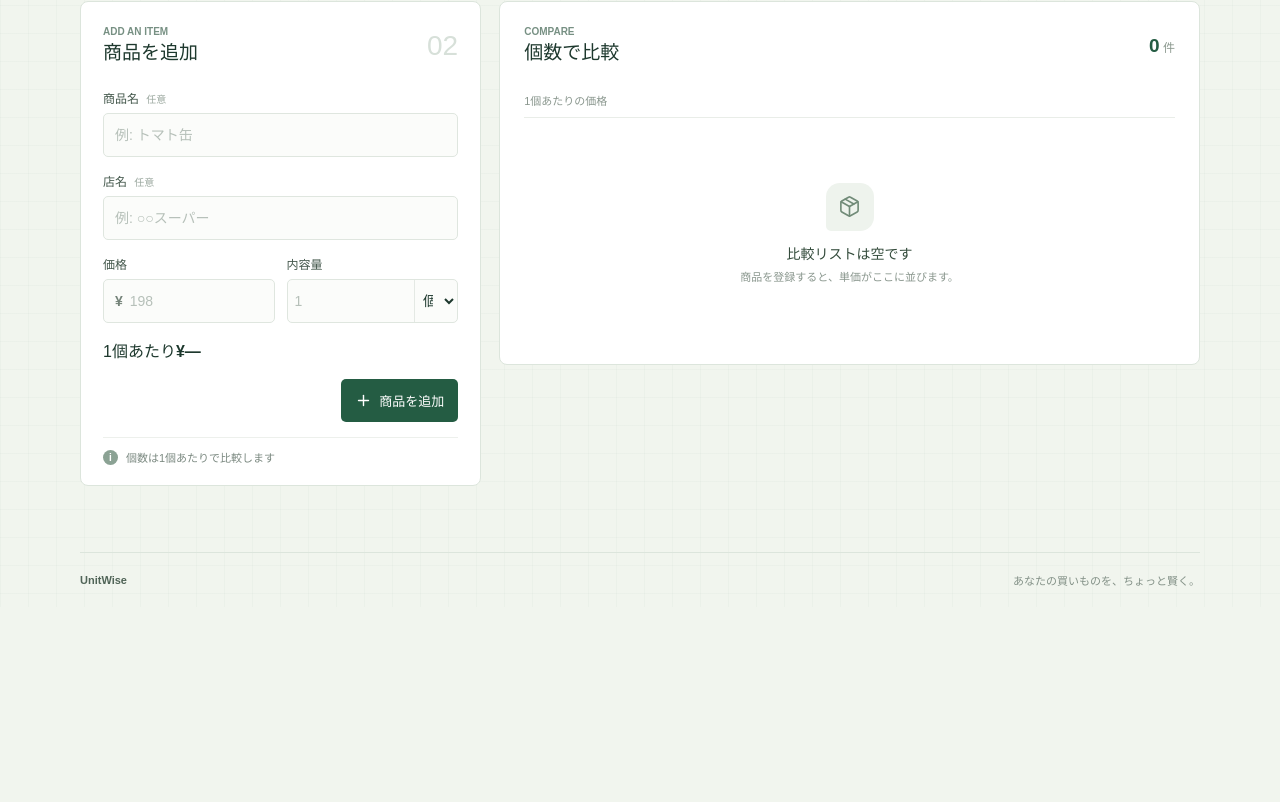
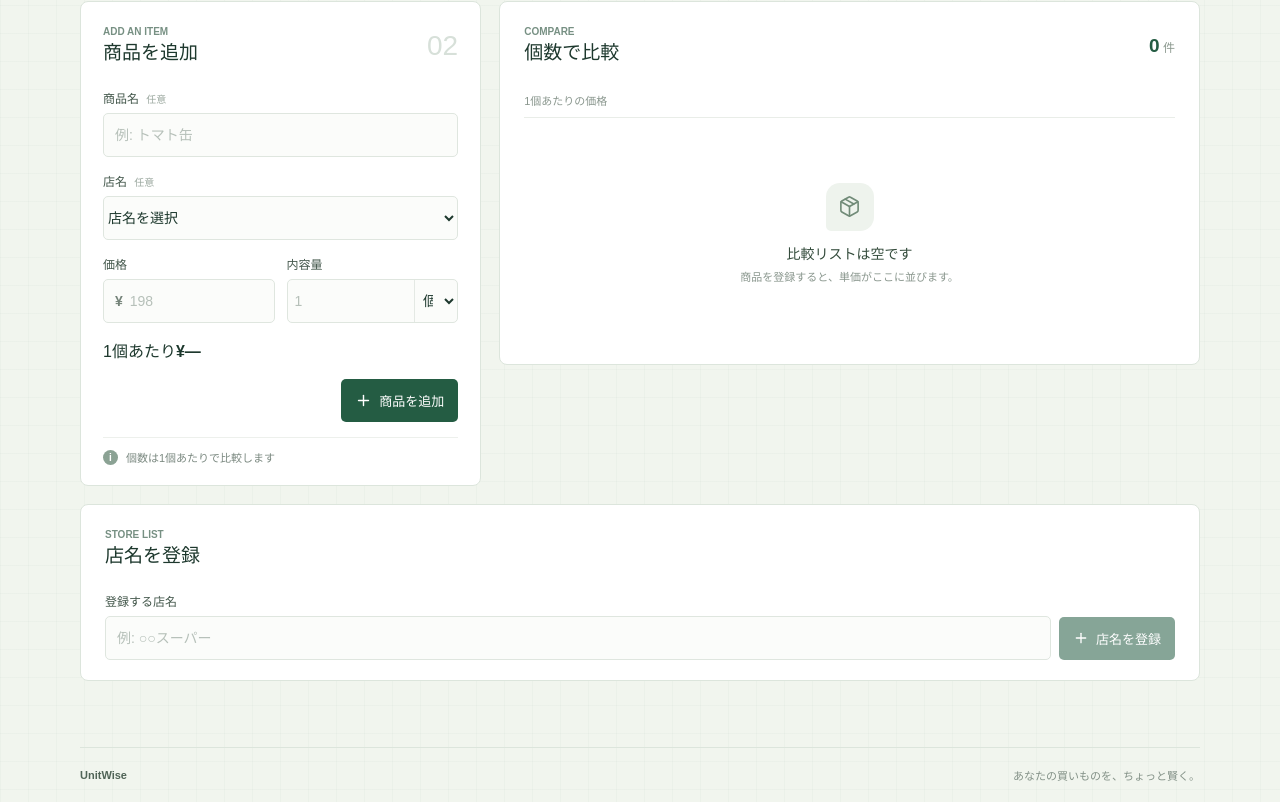
Before and after one commit to kekke36/unit-wise, a React (Vite) app: page / in a window 1280 px wide. Shown: the part 387-1189 px from the top of the page. Before the commit the page ends 994 px from the top, so only its background shows below. Built offline with nearby package versions, Linux system fonts and the light colour scheme.

Commit message:
feat: 店名登録機能

```diff
--- a/src/App.css
+++ b/src/App.css
@@ -188,7 +188,8 @@ main {
 }
 
 .entry-panel,
-.comparison-panel {
+.comparison-panel,
+.store-panel {
   min-width: 0;
   background: #fff;
   border: 1px solid var(--line);
@@ -201,6 +202,11 @@ main {
 
 .comparison-panel {
   padding: 22px 24px 16px;
+}
+
+.store-panel {
+  margin-top: 18px;
+  padding: 22px 24px 20px;
 }
 
 .section-heading {
@@ -241,6 +247,13 @@ main {
   display: grid;
   grid-template-columns: 1fr 1fr;
   gap: 12px;
+}
+
+.store-registration {
+  display: grid;
+  grid-template-columns: minmax(0, 1fr) auto;
+  align-items: end;
+  gap: 8px;
 }
 
 .field {
@@ -362,6 +375,11 @@ main {
 
 .submit-button:hover {
   background: #174732;
+}
+
+.submit-button:disabled {
+  cursor: not-allowed;
+  opacity: 0.55;
 }
 
 .submit-button:active {
@@ -741,7 +759,8 @@ main {
   }
 
   .entry-panel,
-  .comparison-panel {
+  .comparison-panel,
+  .store-panel {
     padding: 18px 15px 14px;
   }
 
--- a/src/App.tsx
+++ b/src/App.tsx
@@ -16,8 +16,10 @@ import "./App.css";
 import {
   loadCategory,
   loadProducts,
+  loadStores,
   saveCategory,
   saveProducts,
+  saveStores,
 } from "./lib/storage";
 import {
   calculateUnitPrice,
@@ -57,14 +59,20 @@ function formatNumber(value: number): string {
 
 function App() {
   const [products, setProducts] = useState<Product[]>(loadProducts);
+  const [stores, setStores] = useState(() => loadStores(products));
   const [category, setCategory] = useState<ProductCategory>(loadCategory);
   const [draft, setDraft] = useState(() => makeDraft(loadCategory()));
+  const [newStoreName, setNewStoreName] = useState("");
   const [editingProductId, setEditingProductId] = useState<string | null>(null);
   const [isConfirmingClear, setIsConfirmingClear] = useState(false);
 
   useEffect(() => {
     saveProducts(products);
   }, [products]);
+
+  useEffect(() => {
+    saveStores(stores);
+  }, [stores]);
 
   useEffect(() => {
     saveCategory(category);
@@ -86,6 +94,19 @@ function App() {
     setCategory(nextCategory);
     setDraft(makeDraft(nextCategory));
     setEditingProductId(null);
+  }
+
+  function registerStore() {
+    const storeName = newStoreName.trim();
+    if (!storeName) return;
+
+    setStores((currentStores) =>
+      currentStores.includes(storeName)
+        ? currentStores
+        : [...currentStores, storeName],
+    );
+    setDraft((currentDraft) => ({ ...currentDraft, store: storeName }));
+    setNewStoreName("");
   }
 
   function handleSubmit(event: FormEvent<HTMLFormElement>) {
@@ -233,15 +254,20 @@ function App() {
                 <span>
                   店名 <span className="optional">任意</span>
                 </span>
-                <input
+                <select
                   aria-label="店名"
-                  autoComplete="off"
-                  placeholder="例: ○○スーパー"
                   value={draft.store}
                   onChange={(event) =>
                     setDraft({ ...draft, store: event.target.value })
                   }
-                />
+                >
+                  <option value="">店名を選択</option>
+                  {stores.map((store) => (
+                    <option key={store} value={store}>
+                      {store}
+                    </option>
+                  ))}
+                </select>
               </label>
 
               <div className="field-row">
@@ -467,6 +493,36 @@ function App() {
             )}
           </section>
         </div>
+
+        <section className="store-panel" aria-labelledby="store-title">
+          <div className="section-heading">
+            <div>
+              <p className="section-kicker">STORE LIST</p>
+              <h2 id="store-title">店名を登録</h2>
+            </div>
+          </div>
+          <div className="store-registration">
+            <label className="field">
+              <span>登録する店名</span>
+              <input
+                aria-label="登録する店名"
+                autoComplete="off"
+                placeholder="例: ○○スーパー"
+                value={newStoreName}
+                onChange={(event) => setNewStoreName(event.target.value)}
+              />
+            </label>
+            <button
+              className="submit-button"
+              disabled={!newStoreName.trim()}
+              type="button"
+              onClick={registerStore}
+            >
+              <Plus size={16} />
+              店名を登録
+            </button>
+          </div>
+        </section>
       </main>
 
       <footer className="footer">
--- a/src/lib/storage.ts
+++ b/src/lib/storage.ts
@@ -2,6 +2,8 @@ import type { Product } from "./unitPrice";
 
 const PRODUCT_STORAGE_KEY = "kaimono-unit-compare:v1";
 const CATEGORY_STORAGE_KEY = "kaimono-unit-category:v1";
+const STORE_STORAGE_KEY = "kaimono-unit-stores:v1";
+const DEFAULT_STORES = ["OK", "ドンキ"];
 const productCategories = ["count", "weight", "volume"] as const;
 
 export type StoredCategory = (typeof productCategories)[number];
@@ -40,6 +42,34 @@ export function saveProducts(products: Product[]): void {
   }
 }
 
+export function loadStores(products: Product[]): string[] {
+  let storedStores: unknown = [];
+  try {
+    const storedValue = window.localStorage.getItem(STORE_STORAGE_KEY);
+    if (storedValue) storedStores = JSON.parse(storedValue);
+  } catch {
+    storedStores = [];
+  }
+
+  const storeNames = [
+    ...DEFAULT_STORES,
+    ...(Array.isArray(storedStores)
+      ? storedStores.filter((store): store is string => typeof store === "string")
+      : []),
+    ...products.map((product) => product.store ?? ""),
+  ];
+
+  return [...new Set(storeNames.map((store) => store.trim()).filter(Boolean))];
+}
+
+export function saveStores(stores: string[]): void {
+  try {
+    window.localStorage.setItem(STORE_STORAGE_KEY, JSON.stringify(stores));
+  } catch {
+    // Keep the current session usable when storage is unavailable.
+  }
+}
+
 export function loadCategory(): StoredCategory {
   try {
     const storedValue = window.localStorage.getItem(CATEGORY_STORAGE_KEY);
```
Also changed, not shown: 2 other files (tests, documents, lock files or other folders).
